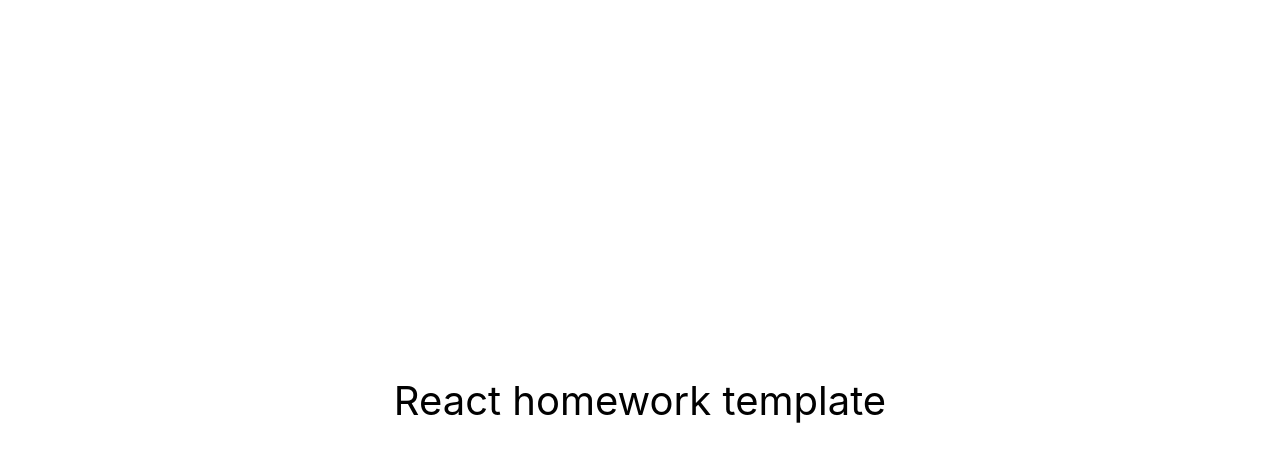
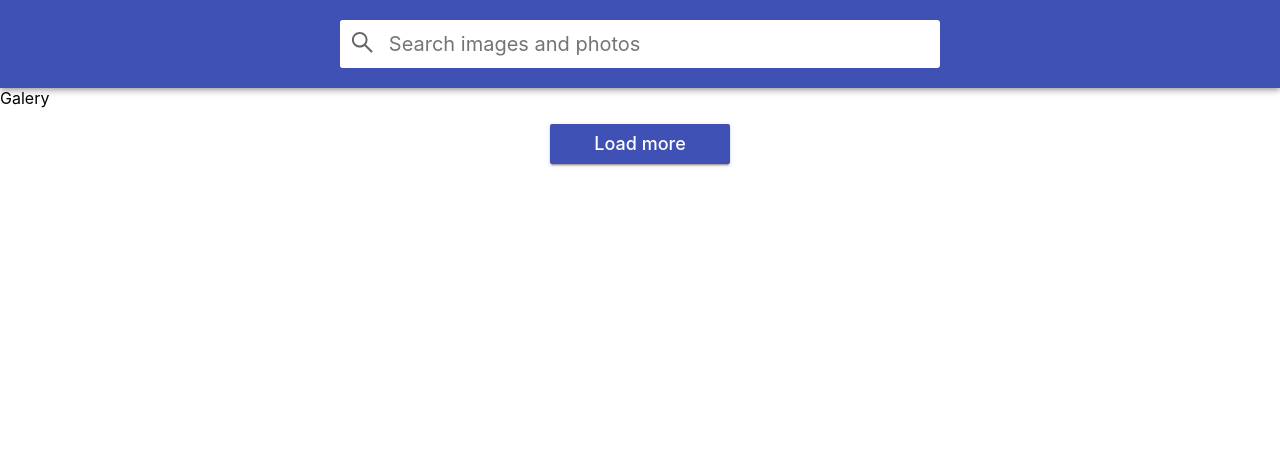
Before and after one commit to AndriyMerzlikin/goit-react-hw-04-images-2, a React (Create React App) app: page / in a window 1280 px wide. Shown: the top 462 px of the page. Built offline with nearby package versions, Linux system fonts and the light colour scheme.

Commit message:
1st commit

```diff
--- a/package.json
+++ b/package.json
@@ -7,9 +7,12 @@
     "@testing-library/jest-dom": "^5.16.3",
     "@testing-library/react": "^12.1.4",
     "@testing-library/user-event": "^13.5.0",
+    "axios": "^1.6.1",
     "react": "^18.1.0",
     "react-dom": "^18.1.0",
+    "react-icons": "^4.11.0",
     "react-scripts": "5.0.1",
+    "styled-components": "^6.1.1",
     "web-vitals": "^2.1.3"
   },
   "scripts": {
--- /dev/null
+++ b/src/Saerchbar/Searchbar.js
@@ -0,0 +1,26 @@
+import { AiOutlineSearch } from 'react-icons/ai';
+import {
+  SearchForm,
+  SearchFormButton,
+  SearchbarContainer,
+  SearchFormInput,
+} from './Searchbar.styled';
+
+export const Searchbar = ({ qqq }) => {
+  return (
+    <SearchbarContainer>
+      <SearchForm>
+        <SearchFormButton type="submit" onSubmit={qqq}>
+          <AiOutlineSearch size="2em" />
+        </SearchFormButton>
+
+        <SearchFormInput
+          type="text"
+          //   autocomplete="off"
+          //   autofocus
+          placeholder="Search images and photos"
+        />
+      </SearchForm>
+    </SearchbarContainer>
+  );
+};
--- /dev/null
+++ b/src/Saerchbar/Searchbar.styled.js
@@ -0,0 +1,72 @@
+import styled from 'styled-components';
+
+export const SearchbarContainer = styled.header`
+  top: 0;
+  left: 0;
+  position: sticky;
+  z-index: 1100;
+  display: flex;
+  justify-content: center;
+  align-items: center;
+  min-height: 64px;
+  padding-right: 24px;
+  padding-left: 24px;
+  padding-top: 12px;
+  padding-bottom: 12px;
+  color: #fff;
+  background-color: #3f51b5;
+  box-shadow: 0px 2px 4px -1px rgba(0, 0, 0, 0.2),
+    0px 4px 5px 0px rgba(0, 0, 0, 0.14), 0px 1px 10px 0px rgba(0, 0, 0, 0.12);
+`;
+
+export const SearchForm = styled.form`
+  display: flex;
+  align-items: center;
+  width: 100%;
+  max-width: 600px;
+  background-color: #fff;
+  border-radius: 3px;
+  overflow: hidden;
+`;
+
+export const SearchFormButton = styled.button`
+  display: inline-block;
+  width: 48px;
+  height: 48px;
+  border: 0;
+  background-color: #fff;
+  background-size: 40%;
+  background-repeat: no-repeat;
+  background-position: center;
+  opacity: 0.6;
+  transition: opacity 250ms cubic-bezier(0.4, 0, 0.2, 1);
+  cursor: pointer;
+  outline: none;
+
+  &:hover {
+    opacity: 1;
+  }
+`;
+
+export const SearchFormButtonLabel = styled.span`
+  position: absolute;
+  width: 1px;
+  height: 1px;
+  padding: 0;
+  overflow: hidden;
+  clip: rect(0, 0, 0, 0);
+  white-space: nowrap;
+  clip-path: inset(50%);
+  border: 0;
+`;
+
+export const SearchFormInput = styled.input`
+  display: inline-block;
+  width: 100%;
+  font: inherit;
+  font-size: 20px;
+  border: none;
+  outline: none;
+  padding-left: 4px;
+  padding-right: 4px;
+`;
--- a/src/components/App.jsx
+++ b/src/components/App.jsx
@@ -1,16 +1,71 @@
-export const App = () => {
-  return (
-    <div
-      style={{
-        height: '100vh',
-        display: 'flex',
-        justifyContent: 'center',
-        alignItems: 'center',
-        fontSize: 40,
-        color: '#010101'
-      }}
-    >
-      React homework template
-    </div>
-  );
-};
+import { Searchbar } from 'Saerchbar/Searchbar';
+import { Component } from 'react';
+import { Loader } from './Loader/Loader';
+import { ImageGallery } from './ImageGallery/ImageGallery';
+import { fetchImages } from './api';
+
+export class App extends Component {
+  state = {
+    images: [],
+    query: '',
+    page: 1,
+  };
+
+  componentDidMount() {
+    // this.fetchUpdatedImages();
+    // console.log(this.state.images);
+  }
+
+  componentDidUpdate(prevProps, prevState) {
+    if (
+      prevState.query !== this.state.query ||
+      prevState.page !== this.state.page
+    ) {
+      console.log('hello');
+    }
+    //   this.fetchUpdatedImages();
+    // }
+  }
+
+  // fetchUpdatedImages = async () => {
+  //   const { page, query } = this.state;
+
+  //   try {
+  //     const recievedImages = await fetchImages(query, page);
+  //     console.log(recievedImages);
+
+  //     this.setState(prevState => ({
+  //       images: [...prevState.images, ...recievedImages.hits],
+  //     }));
+  //   } catch (error) {
+  //     console.error(error);
+  //   }
+  // };
+
+  // handleSubmit = newQuery => {
+  //   this.state({
+  //     query: newQuery,
+  //     page: 1,
+  //     images: [],
+  //   });
+  // };
+
+  // handleLoadMore = () => {
+  //   this.setState(prevState => {
+  //     return {
+  //       page: prevState.page + 1,
+  //     };
+  //   });
+  // };
+
+  render() {
+    const { images, query, page } = this.state;
+    return (
+      <div>
+        <Searchbar qqq={this.handleSubmit} />
+        <ImageGallery />
+        <Loader />
+      </div>
+    );
+  }
+}
--- /dev/null
+++ b/src/components/ImageGallery/ImageGallery.js
@@ -0,0 +1,7 @@
+export const ImageGallery = () => {
+  return (
+    <div>
+      Galery<ul></ul>
+    </div>
+  );
+};
--- /dev/null
+++ b/src/components/Loader/Loader.js
@@ -0,0 +1,9 @@
+import { LoaderButton, LoaderContainer } from './Loader.styled';
+
+export const Loader = () => {
+  return (
+    <LoaderContainer>
+      <LoaderButton>Load more</LoaderButton>
+    </LoaderContainer>
+  );
+};
--- /dev/null
+++ b/src/components/Loader/Loader.styled.js
@@ -0,0 +1,32 @@
+import styled from 'styled-components';
+
+export const LoaderContainer = styled.div`
+  display: flex;
+  justify-content: center;
+`;
+
+export const LoaderButton = styled.button`
+  padding: 8px 16px;
+  border-radius: 2px;
+  background-color: #3f51b5;
+  transition: all 250ms cubic-bezier(0.4, 0, 0.2, 1);
+  text-align: center;
+  display: inline-block;
+  color: #fff;
+  border: 0;
+  text-decoration: none;
+  cursor: pointer;
+  font-family: inherit;
+  font-size: 18px;
+  line-height: 24px;
+  font-style: normal;
+  font-weight: 500;
+  min-width: 180px;
+  box-shadow: 0px 3px 1px -2px rgba(0, 0, 0, 0.2),
+    0px 2px 2px 0px rgba(0, 0, 0, 0.14), 0px 1px 5px 0px rgba(0, 0, 0, 0.12);
+
+  &:hover,
+  &:focus {
+    background-color: #303f9f;
+  }
+`;
--- /dev/null
+++ b/src/components/api.js
@@ -0,0 +1,10 @@
+import axios from 'axios';
+
+axios.defaults.baseURL = 'https://pixabay.com/api/';
+
+export const fetchImages = async (query, page) => {
+  const res = await axios.get(
+    `/?q=cat&page=1&key=39303751-f85d01d5ec057fa92b3d6d344&image_type=photo&orientation=horizontal&per_page=12`
+  );
+  return res.data;
+};
--- /dev/null
+++ b/src/styles.css
@@ -0,0 +1,207 @@
+html {
+  box-sizing: border-box;
+  width: 100vw;
+  overflow-x: hidden;
+}
+
+*,
+*::before,
+*::after {
+  box-sizing: inherit;
+}
+
+body {
+  margin: 0;
+  font-family: -apple-system, BlinkMacSystemFont, 'Segoe UI', Roboto,
+    Oxygen-Sans, Ubuntu, Cantarell, 'Helvetica Neue', sans-serif;
+  color: #212121;
+  background-color: #fff;
+  -webkit-font-smoothing: antialiased;
+  -moz-osx-font-smoothing: grayscale;
+}
+
+img {
+  display: block;
+  max-width: 100%;
+  height: auto;
+}
+
+/*
+ * Стили компонента App
+ */
+.App {
+  display: grid;
+  grid-template-columns: 1fr;
+  grid-gap: 16px;
+  padding-bottom: 24px;
+}
+
+/*
+ * Стили компонента Searchbar
+ */
+.Searchbar {
+  top: 0;
+  left: 0;
+  position: sticky;
+  z-index: 1100;
+  display: flex;
+  justify-content: center;
+  align-items: center;
+  min-height: 64px;
+  padding-right: 24px;
+  padding-left: 24px;
+  padding-top: 12px;
+  padding-bottom: 12px;
+  color: #fff;
+  background-color: #3f51b5;
+  box-shadow: 0px 2px 4px -1px rgba(0, 0, 0, 0.2),
+    0px 4px 5px 0px rgba(0, 0, 0, 0.14), 0px 1px 10px 0px rgba(0, 0, 0, 0.12);
+}
+
+/*
+ * Стили компонента SearchForm
+ */
+.SearchForm {
+  display: flex;
+  align-items: center;
+  width: 100%;
+  max-width: 600px;
+  background-color: #fff;
+  border-radius: 3px;
+  overflow: hidden;
+}
+
+.SearchForm-button {
+  display: inline-block;
+  width: 48px;
+  height: 48px;
+  border: 0;
+  background-image: url('https://image.flaticon.com/icons/svg/149/149852.svg');
+  background-size: 40%;
+  background-repeat: no-repeat;
+  background-position: center;
+  opacity: 0.6;
+  transition: opacity 250ms cubic-bezier(0.4, 0, 0.2, 1);
+  cursor: pointer;
+  outline: none;
+}
+
+.SearchForm-button:hover {
+  opacity: 1;
+}
+
+.SearchForm-button-label {
+  position: absolute;
+  width: 1px;
+  height: 1px;
+  padding: 0;
+  overflow: hidden;
+  clip: rect(0, 0, 0, 0);
+  white-space: nowrap;
+  clip-path: inset(50%);
+  border: 0;
+}
+
+.SearchForm-input {
+  display: inline-block;
+  width: 100%;
+  font: inherit;
+  font-size: 20px;
+  border: none;
+  outline: none;
+  padding-left: 4px;
+  padding-right: 4px;
+}
+
+.SearchForm-input::placeholder {
+  font: inherit;
+  font-size: 18px;
+}
+
+/*
+ * Стили компонента ImageGallery
+ */
+.ImageGallery {
+  display: grid;
+  max-width: calc(100vw - 48px);
+  grid-template-columns: repeat(auto-fill, minmax(320px, 1fr));
+  grid-gap: 16px;
+  margin-top: 0;
+  margin-bottom: 0;
+  padding: 0;
+  list-style: none;
+  margin-left: auto;
+  margin-right: auto;
+}
+
+/*
+ * Стили компонента ImageGalleryItem
+ */
+.ImageGalleryItem {
+  border-radius: 2px;
+  box-shadow: 0px 1px 3px 0px rgba(0, 0, 0, 0.2),
+    0px 1px 1px 0px rgba(0, 0, 0, 0.14), 0px 2px 1px -1px rgba(0, 0, 0, 0.12);
+}
+
+.ImageGalleryItem-image {
+  width: 100%;
+  height: 260px;
+  object-fit: cover;
+  transition: transform 250ms cubic-bezier(0.4, 0, 0.2, 1);
+}
+
+.ImageGalleryItem-image:hover {
+  transform: scale(1.03);
+  cursor: zoom-in;
+}
+
+/*
+ * Стили компонента Modal
+ */
+
+.Overlay {
+  position: fixed;
+  top: 0;
+  left: 0;
+  width: 100vw;
+  height: 100vh;
+  display: flex;
+  justify-content: center;
+  align-items: center;
+  background-color: rgba(0, 0, 0, 0.8);
+  z-index: 1200;
+}
+
+.Modal {
+  max-width: calc(100vw - 48px);
+  max-height: calc(100vh - 24px);
+}
+
+/*
+* Стили компонента Buton (Load more)
+*/
+.Button {
+  padding: 8px 16px;
+  border-radius: 2px;
+  background-color: #3f51b5;
+  transition: all 250ms cubic-bezier(0.4, 0, 0.2, 1);
+  text-align: center;
+  display: inline-block;
+  color: #fff;
+  border: 0;
+  text-decoration: none;
+  cursor: pointer;
+  font-family: inherit;
+  font-size: 18px;
+  line-height: 24px;
+  font-style: normal;
+  font-weight: 500;
+  min-width: 180px;
+  box-shadow: 0px 3px 1px -2px rgba(0, 0, 0, 0.2),
+    0px 2px 2px 0px rgba(0, 0, 0, 0.14), 0px 1px 5px 0px rgba(0, 0, 0, 0.12);
+}
+
+.Button:hover,
+.Button:focus {
+  background-color: #303f9f;
+}
```
Also changed, not shown: 1 other file (tests, documents, lock files or other folders).
